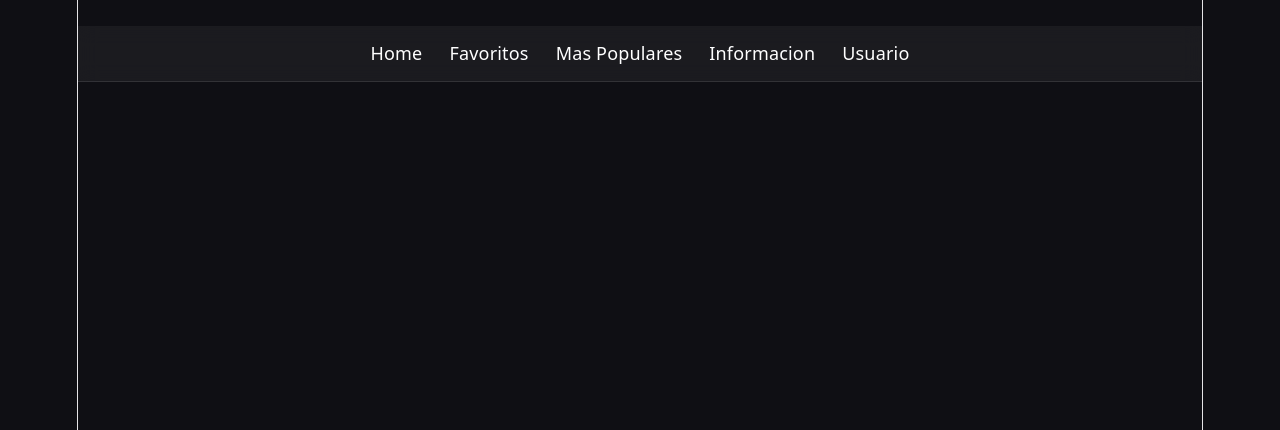
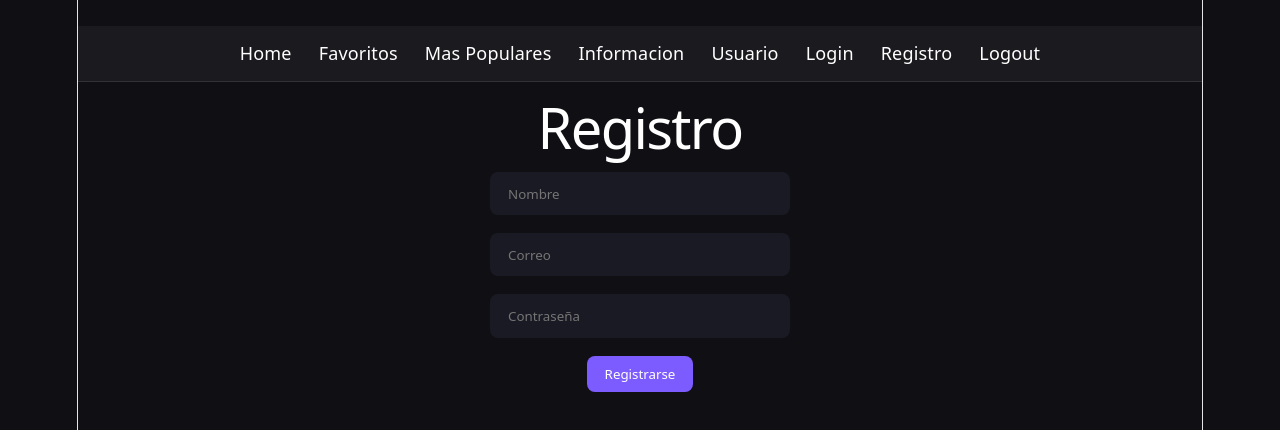
Before and after one commit to duvan-carvajal/actividadapianime, a React (Vite) app in the folder proyecto/: page /registro in a window 1280 px wide. Shown: the top 430 px of the page. Built offline with nearby package versions, Linux system fonts and the light colour scheme.

Commit message:
intento #1

```diff
--- /dev/null
+++ b/package.json
@@ -0,0 +1,5 @@
+{
+  "dependencies": {
+    "firebase": "^12.13.0"
+  }
+}
--- a/proyecto/src/App.tsx
+++ b/proyecto/src/App.tsx
@@ -5,6 +5,9 @@ import Usuario from "./Usuario";
 import Home from "./Home";
 import Favoritos from "./Favoritos";
 import Anime from "./Anime";
+import Login from "./Login/Login";
+import Registro from "./Registro/Registro";
+import Logout from "./Logout/Logout";
 
 import "./App.css";
 
@@ -32,6 +35,18 @@ function App() {
         <Link to="/usuario">
           <p>Usuario</p>
         </Link>
+
+        <Link to="/login">
+          <p>Login</p>
+        </Link>
+
+        <Link to="/registro">
+          <p>Registro</p>
+        </Link>
+
+        <Link to="/logout">
+          <p>Logout</p>
+        </Link>
       </nav>
 
       <Routes>
@@ -41,6 +56,9 @@ function App() {
         <Route path="/informativa" element={<Informativa />} />
         <Route path="/usuario" element={<Usuario />} />
         <Route path="/anime/:anime" element={<Anime />} />
+        <Route path="/login" element={<Login />} />
+        <Route path="/registro" element={<Registro />} />
+        <Route path="/logout" element={<Logout />} />
       </Routes>
     </Router>
   );
--- /dev/null
+++ b/proyecto/src/Login/Login.tsx
@@ -0,0 +1,46 @@
+import { useState } from 'react';
+import { auth } from '../firebase/firebaseConfig';
+import { signInWithEmailAndPassword } from 'firebase/auth';
+
+export default function Login() {
+  const [correo, setCorreo] = useState('');
+  const [contrasena, setContrasena] = useState('');
+
+  const login = async (e: React.FormEvent) => {
+    e.preventDefault();
+
+    try {
+      await signInWithEmailAndPassword(
+        auth,
+        correo,
+        contrasena
+      );
+
+      alert('Sesión iniciada');
+    } catch (error: any) {
+      alert(error.message);
+    }
+  };
+
+  return (
+    <form onSubmit={login}>
+      <h1>Login</h1>
+
+      <input
+        type="email"
+        placeholder="Correo"
+        value={correo}
+        onChange={(e) => setCorreo(e.target.value)}
+      />
+
+      <input
+        type="password"
+        placeholder="Contraseña"
+        value={contrasena}
+        onChange={(e) => setContrasena(e.target.value)}
+      />
+
+      <button type="submit">Iniciar sesión</button>
+    </form>
+  );
+}
--- /dev/null
+++ b/proyecto/src/Logout/Logout.tsx
@@ -0,0 +1,18 @@
+import { auth } from '../firebase/firebaseConfig';
+import { signOut } from 'firebase/auth';
+
+export default function Logout() {
+  const logout = async () => {
+    await signOut(auth);
+    alert('Sesión cerrada');
+  };
+
+  return (
+    <div>
+      <h1>Logout</h1>
+      <button onClick={logout}>
+        Cerrar sesión
+      </button>
+    </div>
+  );
+}
--- /dev/null
+++ b/proyecto/src/Registro/Registro.tsx
@@ -0,0 +1,60 @@
+import { useState } from 'react';
+import { auth, db } from '../firebase/firebaseConfig';
+import { createUserWithEmailAndPassword } from 'firebase/auth';
+import { doc, setDoc } from 'firebase/firestore';
+
+export default function Registro() {
+  const [nombre, setNombre] = useState('');
+  const [correo, setCorreo] = useState('');
+  const [contrasena, setContrasena] = useState('');
+
+  const registrar = async (e: React.FormEvent) => {
+    e.preventDefault();
+
+    try {
+      const cred = await createUserWithEmailAndPassword(
+        auth,
+        correo,
+        contrasena
+      );
+
+      await setDoc(doc(db, 'usuarios', cred.user.uid), {
+        nombre,
+        correo,
+      });
+
+      alert('Usuario registrado');
+    } catch (error: any) {
+      alert(error.message);
+    }
+  };
+
+  return (
+    <form onSubmit={registrar}>
+      <h1>Registro</h1>
+
+      <input
+        type="text"
+        placeholder="Nombre"
+        value={nombre}
+        onChange={(e) => setNombre(e.target.value)}
+      />
+
+      <input
+        type="email"
+        placeholder="Correo"
+        value={correo}
+        onChange={(e) => setCorreo(e.target.value)}
+      />
+
+      <input
+        type="password"
+        placeholder="Contraseña"
+        value={contrasena}
+        onChange={(e) => setContrasena(e.target.value)}
+      />
+
+      <button type="submit">Registrarse</button>
+    </form>
+  );
+}
--- a/proyecto/src/Usuario/index.tsx
+++ b/proyecto/src/Usuario/index.tsx
@@ -1,11 +1,12 @@
-import  "./style.css";
-function Usuario() {
+import { auth } from '../firebase/firebaseConfig';
+
+export default function Usuario() {
+  const user = auth.currentUser;
 
   return (
-    <>
-      <p>Usuario</p>
-    </>
-  )
+    <div>
+      <h1>Usuario</h1>
+      <p>{user?.email}</p>
+    </div>
+  );
 }
-
-export default Usuario
--- /dev/null
+++ b/proyecto/src/firebase/firebaseConfig.ts
@@ -0,0 +1,16 @@
+import { initializeApp } from 'firebase/app';
+import { getAuth } from 'firebase/auth';
+import { getFirestore } from 'firebase/firestore';
+const firebaseConfig = {
+  apiKey: "AIzaSyDatBxGBh_ORo3eIBc-JFp5vHuAQELd0VM",
+  authDomain: "animeapi-ac947.firebaseapp.com",
+  projectId: "animeapi-ac947",
+  storageBucket: "animeapi-ac947.firebasestorage.app",
+  messagingSenderId: "740470727027",
+  appId: "1:740470727027:web:3c50df94c3706d08a46506",
+  measurementId: "G-JBJ92ZV0KB"
+};
+const app = initializeApp(firebaseConfig);
+const auth = getAuth(app);
+const db = getFirestore(app);
+export { auth, db };
```
Also changed, not shown: proyecto/src/Login/Login.css (added), proyecto/src/Logout/Logout.css (added), proyecto/src/Registro/Registro.css (added), 1 other file (tests, documents, lock files or other folders).
